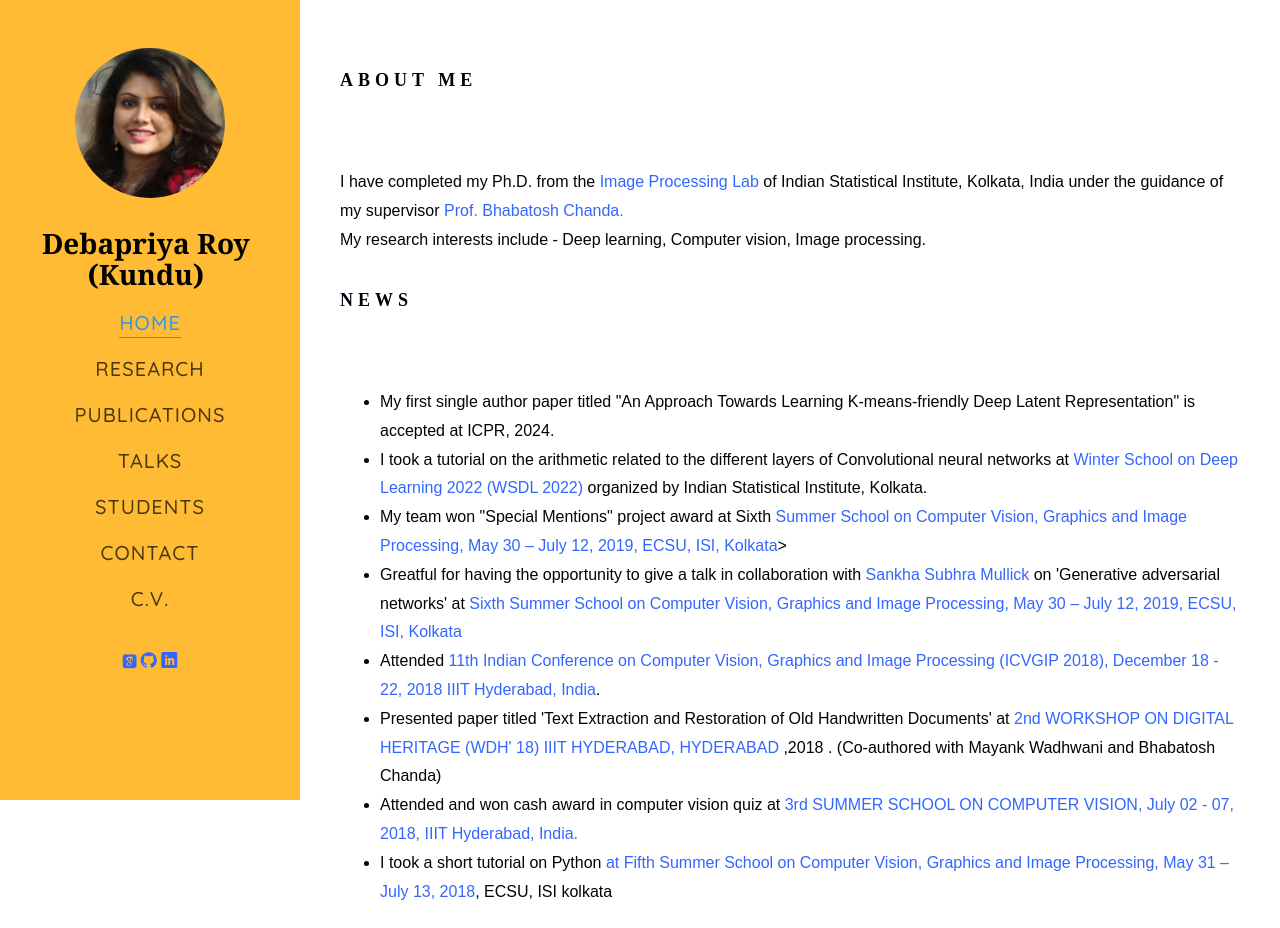
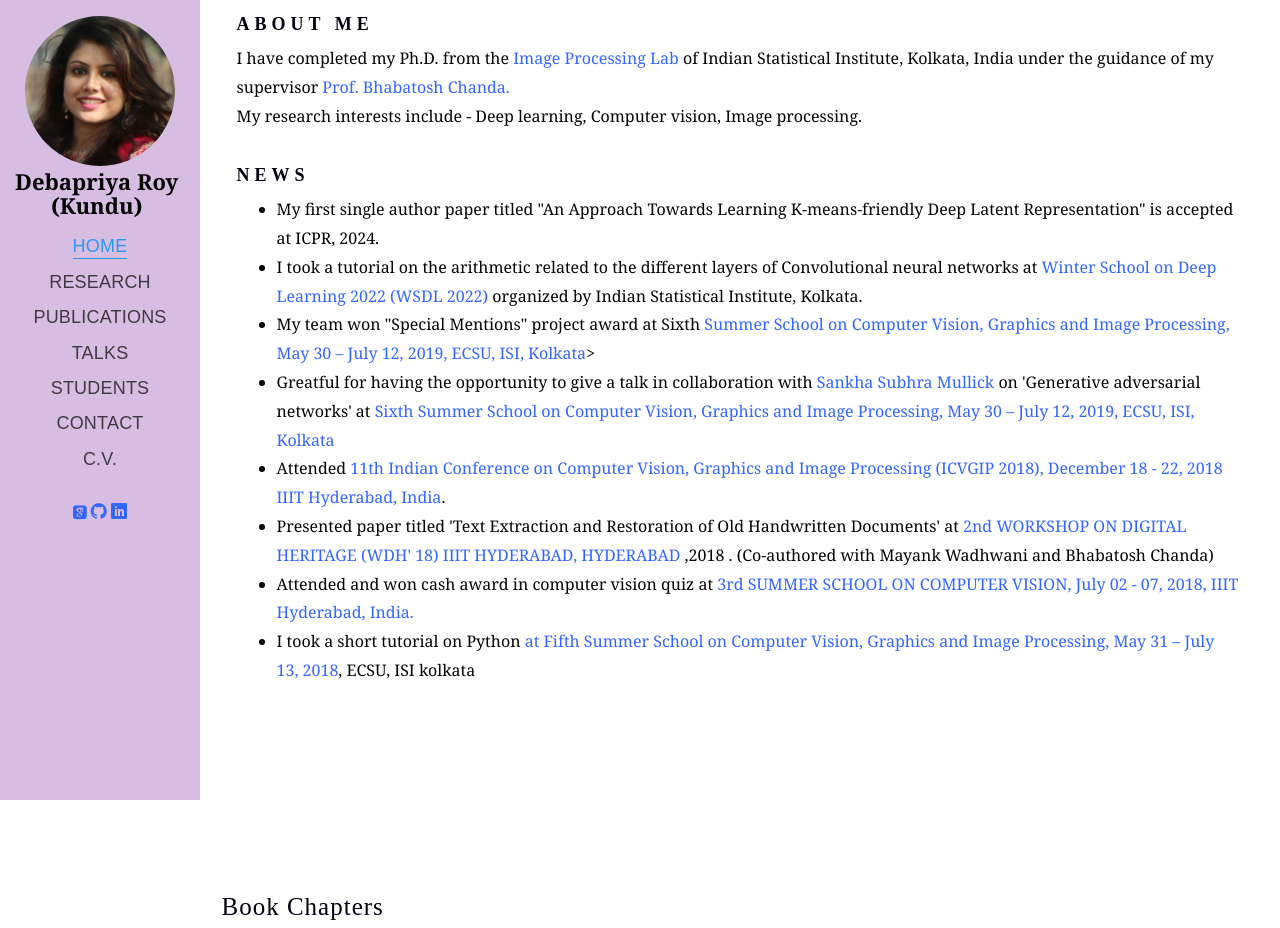
Before and after one commit to dp-isi/debapriya-website, a plain HTML site: page index.html in a window 1280 px wide. Shown: the top 928 px of the page. Drawn offline with Linux system fonts and the light colour scheme; files that its build step writes are made by us from their sources; files whose address does not match are found by name; a web font is replaced by a local one.

Commit message:
Update style.css

```diff
--- a/css/style.css
+++ b/css/style.css
@@ -12,9 +12,9 @@
 *
 * ======================================================= */
 body {
-  font-family: "Arial", Arial, sans-serif;
+  font-family: "Georgia", Georgia, Georgia;
   font-weight: 500;
-  font-size: 18px;
+  font-size: 14px;
   line-height: 1.8;
 
   color: rgba(0, 0, 0, 0.99); }
@@ -82,17 +82,17 @@ figure {
 
 #colorlib-aside {
 
-  padding-top: 3em;
+  padding-top: 1em;
   padding-bottom: 40px;
   float: left;
-  width: 300px;
+  width: 200px;
   position: fixed;
   overflow-y: None;/* scroll */
   z-index: 1001;
-  background:  #ffbb33;
-  -webkit-transition: 0.5s;
-  -o-transition: 0.5s;
-  transition: 0.5s; }
+  background:  #d7bde2;
+  -webkit-transition: 0.02s;
+  -o-transition: 0.05s;
+  transition: 0.05s; }
   @media screen and (max-width: 768px) {
     #colorlib-aside {
       width: 300px;
@@ -106,7 +106,7 @@ figure {
     width: 150px;
     height: 150px;
     margin: 0 auto;
-    margin-bottom: 30px;
+    margin-bottom: 3px;
     -webkit-border-radius: 50%;
     -moz-border-radius: 50%;
     -ms-border-radius: 50%;
@@ -119,7 +119,7 @@ figure {
   #colorlib-aside #colorlib-logo {
     text-align: right;
     font-weight: 700;
-    font-size: 28px;
+    font-size: 22px;
     margin-bottom: .5em;
     display: block;
     width: 100%; }
@@ -141,19 +141,19 @@ figure {
         #colorlib-aside #colorlib-main-menu ul {
           margin: 0 0 2em 0; } }
       #colorlib-aside #colorlib-main-menu ul li {
-        margin: 0 0 10px 0;
+        margin: 0 0 2px 0;
         padding: 0;
         list-style: none;
-        font-size: 20px;
+        font-size: 18px;
         font-weight: 500;
         text-transform: uppercase;
-        letter-spacing: 1px; }
+        letter-spacing: 0.2px; }
         #colorlib-aside #colorlib-main-menu ul li a {
           color: rgba(0, 0, 0, 0.7);
           text-decoration: none;
           position: relative;
           padding: 10px 0;
-          font-family: "Quicksand", Arial, sans-serif;
+          font-family: "sans-serif", Arial, sans-serif;
           -webkit-transition: 0.3s;
           -o-transition: 0.3s;
           transition: 0.3s; }
@@ -229,7 +229,7 @@ figure {
   margin: 0 auto; }
 
 #colorlib-main {
-  width: calc(100% - 300px);
+  width: calc(100% - 15%);
   float: right;
   -webkit-transition: 0.5s;
   -o-transition: 0.5s;
@@ -389,8 +389,8 @@ body.offcanvas {
 .colorlib-about,
 .colorlib-services,
 .colorlib-contact {
-  padding-top: 4em;
-  padding-bottom: 9em;
+  padding-top: 0.5em;
+  padding-bottom: 5em;
   clear: both;
   width: 100%;
   display: block; }
@@ -403,8 +403,8 @@ body.offcanvas {
     .colorlib-about,
     .colorlib-services,
     .colorlib-contact {
-      padding-top: 5em;
-      padding-bottom: 8em; } }
+      padding-top: 0.5em;
+      padding-bottom: 5em; } }
 
 .author-img {
   background-size: cover;
@@ -414,7 +414,7 @@ body.offcanvas {
 
 .colorlib-heading {
   font-size: 18px;
-  margin-bottom: 4em;
+  margin-bottom: 0.2em;
   font-weight: 700;
   text-transform: uppercase;
   letter-spacing: 5px;
@@ -441,10 +441,21 @@ body.offcanvas {
   margin-bottom: 30px; }
 
 .about-desc h3 {
-  font-size: 18px;
-  text-transform: uppercase;
-  letter-spacing: 5px;
-  font-weight: 500; }
+  font-size: 25px;
+  text-transform: capitalize;
+  letter-spacing: 1px;
+  font-weight: 500;
+  margin-bottom: 10px;
+}
+
+.about-desc h3_students {
+  font-size: 25px;
+  text-transform: capitalize;
+  letter-spacing: 1px;
+  font-weight: 500;
+  margin-bottom: 8px;
+  border-bottom: 2px solid red;
+}
 
 .hire {
   padding: 2em;
@@ -638,8 +649,8 @@ body.offcanvas {
       font-size: 30px;
       color: #2c98f0; }
   .services h3 {
-    font-family: "Quicksand", Arial, sans-serif;
-    font-size: 16px;
+    font-family: "Arial", Arial, sans-serif;
+    font-size: 18px;
     font-weight: 500; }
   .services.color-2 {
     border-bottom: 2px solid #ec5453; }
```
